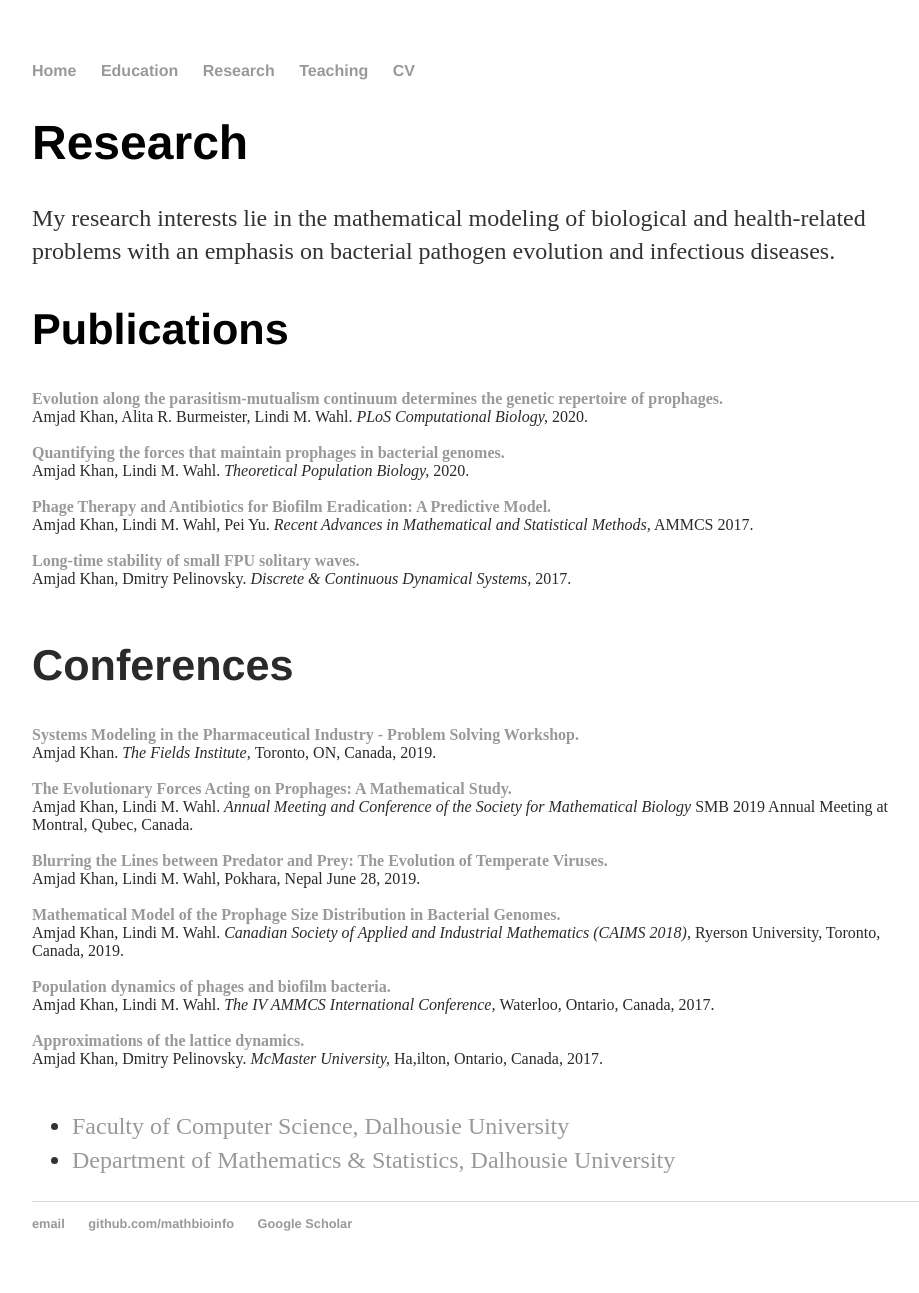
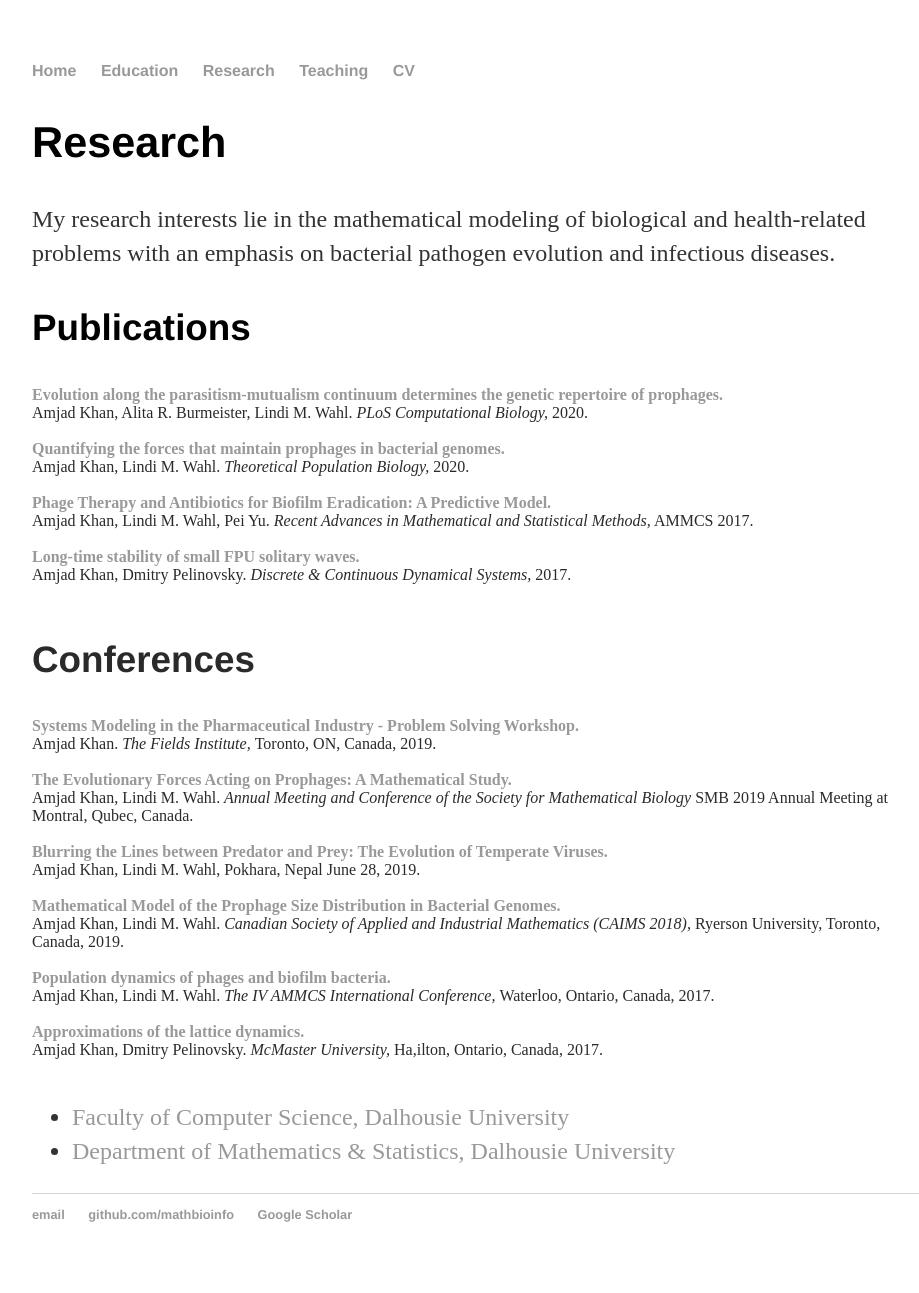
Before and after one commit to MathBioInfo/amjadkhan, a Jekyll site: the page built from Research/index.html, in a window 1280 px wide. Shown: the whole page, without its empty margins (160-1079 px from the left). Built offline with Jekyll 4.4.1, drawn with Linux system fonts in a browser that asks for light colours.

Commit message:
Update index.html

```diff
--- a/Research/index.html
+++ b/Research/index.html
@@ -3,7 +3,7 @@ layout: default
 title: About my research
 ---
 		<div class="Research">
-			<h1>Research</h1>
+			<h2>Research</h2>
 			<link rel="stylesheet" type="text/css" href="css/main.css">
 			<p> My research interests lie in the mathematical modeling of biological and health-related problems with an emphasis on bacterial pathogen evolution and infectious diseases. </p>
 			<!--<h3> Pulications</p>-->
@@ -15,7 +15,7 @@ title: About my research
 		<div class="wsite-section-content">
           <div class="container">
 			<div class="wsite-section-elements">
-				<h2 class="wsite-content-title">Publications<br /></h2>
+				<h3 class="wsite-content-title">Publications<br /></h3>
 				<div class="paragraph"><font color="#2a2a2a" size="3">
 
 	<a href="https://journals.plos.org/ploscompbiol/article?id=10.1371/journal.pcbi.1008482">
@@ -35,7 +35,7 @@ title: About my research
 	</strong></a><br />Amjad Khan, Dmitry Pelinovsky.<em> Discrete & Continuous Dynamical Systems,</em> 2017.
 	</font><br /><br /><font color="#2a2a2a" size="3">
 
-	<h2>Conferences</h2>
+	<h3>Conferences</h3>
 	<a href="http://www.fields.utoronto.ca/activities/19-20/systems-modeling">
 	<strong> Systems Modeling in the Pharmaceutical Industry - Problem Solving Workshop.
 	</strong></a><br />Amjad Khan.<em> The Fields Institute, </em> Toronto, ON, Canada, 2019.
```
